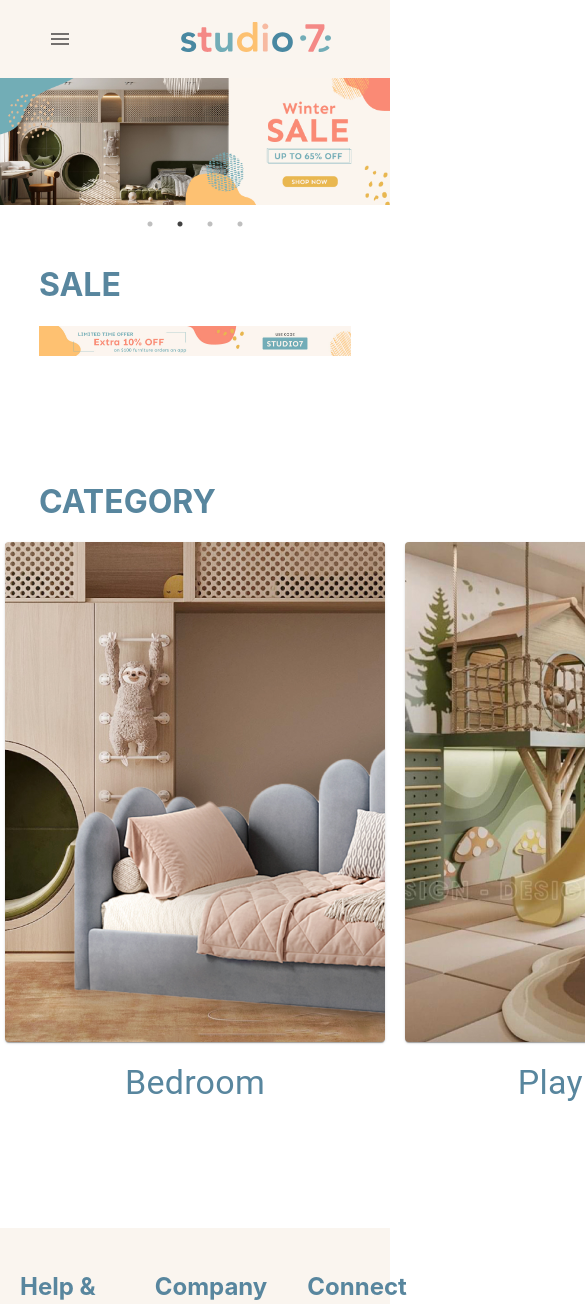
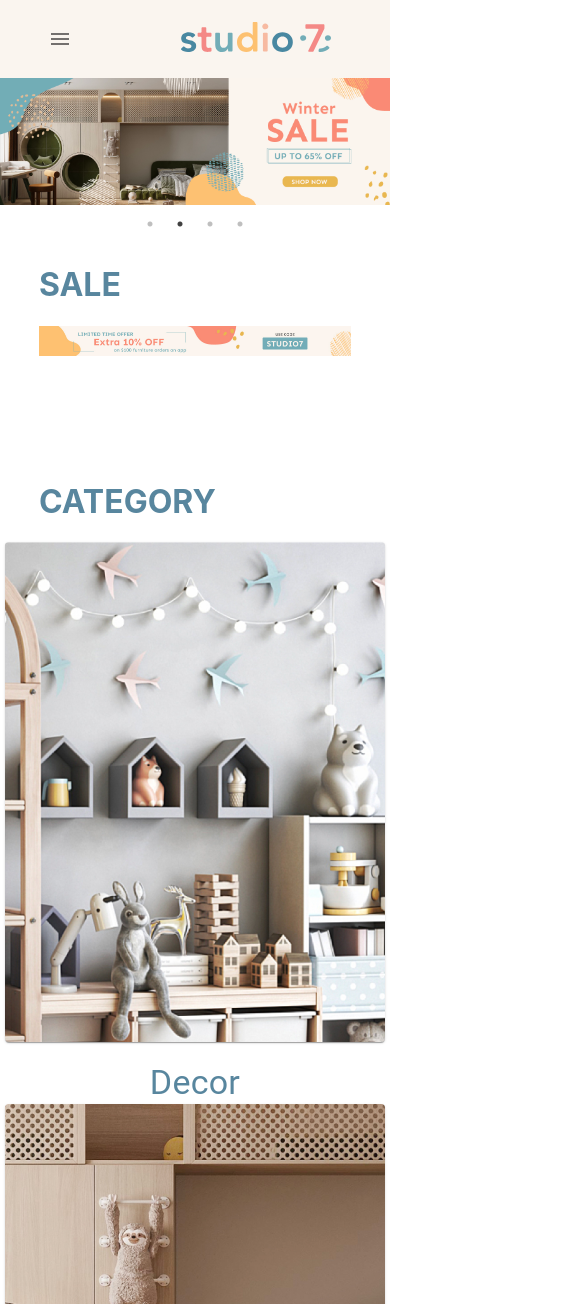
Before and after one commit to jyothirmai5/Studio-Seven, a React (Create React App) app: page / in a window 390 px wide. Shown: the top 1304 px of the page, 585 px wide, since content can reach past the window. Built offline with nearby package versions, Linux system fonts and the light colour scheme.

Commit message:
I added responsive ui to categories - HomePage.css

```diff
--- a/src/HomePage/HomePage.css
+++ b/src/HomePage/HomePage.css
@@ -57,6 +57,14 @@
     gap: 20px;
 }
 
+@media (max-width: 769px) {
+    .category-content {
+    display: block;
+    }
+}
+
+
+
 .each-category-card {
     width: 380px;
 }
```
